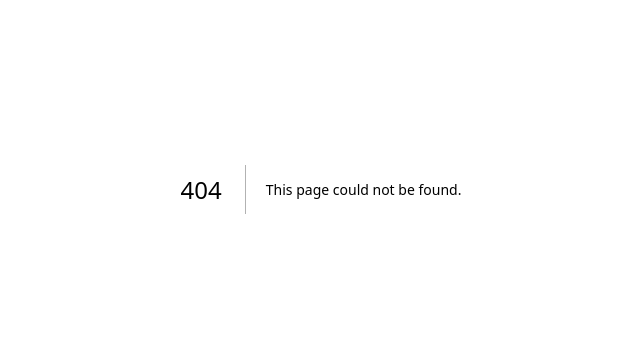
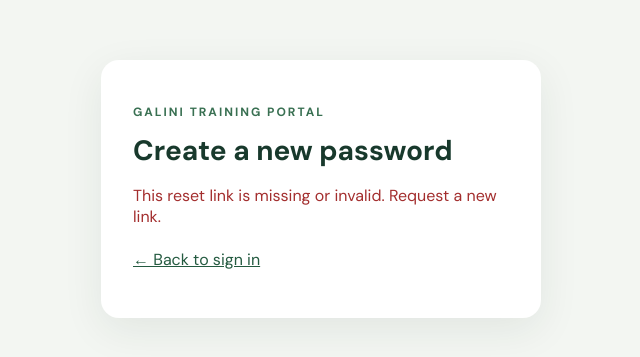
Before and after one commit to bishalmortuza-HN/galini-training-portal, a Next.js app: page /reset-password in a window 1280 px wide. Before the commit this address had no page. Shown: the part 211-568 px from the top of the page, without its empty margins (319-959 px from the left). Built offline with nearby package versions, Linux system fonts and the light colour scheme.

Commit message:
Add secure email-based password reset flow

```diff
--- /dev/null
+++ b/app/reset-password/page.tsx
@@ -0,0 +1,42 @@
+"use client";
+import { FormEvent, useEffect, useState } from "react";
+
+export default function ResetPasswordPage() {
+  const [token, setToken] = useState("");
+  const [password, setPassword] = useState("");
+  const [confirm, setConfirm] = useState("");
+  const [message, setMessage] = useState("");
+  const [error, setError] = useState("");
+  const [busy, setBusy] = useState(false);
+  useEffect(() => { setToken(new URLSearchParams(window.location.search).get("token") || ""); }, []);
+  async function submit(event: FormEvent) {
+    event.preventDefault(); setMessage(""); setError("");
+    if (password !== confirm) { setError("The passwords do not match."); return; }
+    setBusy(true);
+    try {
+      const response = await fetch("/api/auth/password-reset/confirm", { method: "POST", headers: { "Content-Type": "application/json" }, body: JSON.stringify({ token, password }) });
+      const data = await response.json().catch(() => ({}));
+      if (!response.ok) throw new Error(data.error || "Could not reset the password.");
+      setMessage(data.message || "Password reset successful.");
+    } catch (e: any) { setError(e.message || "Reset failed."); }
+    finally { setBusy(false); }
+  }
+  return <main style={{ minHeight: "100vh", display: "grid", placeItems: "center", padding: 24, background: "#f3f6f2" }}>
+    <section style={{ width: "100%", maxWidth: 440, background: "#fff", padding: 32, borderRadius: 18, boxShadow: "0 12px 40px rgba(20,50,35,.08)" }}>
+      <p style={{ color: "#397052", fontWeight: 700, letterSpacing: 2, fontSize: 12 }}>GALINI TRAINING PORTAL</p>
+      <h1 style={{ color: "#18392c", fontSize: 28, margin: "12px 0" }}>Create a new password</h1>
+      {!token ? <p role="alert" style={{ color: "#a32e2e" }}>This reset link is missing or invalid. Request a new link.</p> : <form onSubmit={submit} style={{ display: "grid", gap: 14, marginTop: 24 }}>
+        <label style={{ display: "grid", gap: 7, color: "#243c30", fontWeight: 600 }}>New password
+          <input type="password" required minLength={10} maxLength={128} value={password} onChange={e => setPassword(e.target.value)} autoComplete="new-password" style={{ padding: 12, border: "1px solid #cbd8ce", borderRadius: 9, font: "inherit" }} />
+        </label>
+        <label style={{ display: "grid", gap: 7, color: "#243c30", fontWeight: 600 }}>Confirm new password
+          <input type="password" required minLength={10} maxLength={128} value={confirm} onChange={e => setConfirm(e.target.value)} autoComplete="new-password" style={{ padding: 12, border: "1px solid #cbd8ce", borderRadius: 9, font: "inherit" }} />
+        </label>
+        <button disabled={busy} style={{ padding: 13, border: 0, borderRadius: 9, color: "white", background: "#214f3c", fontWeight: 700, cursor: "pointer" }}>{busy ? "Updating…" : "Reset password"}</button>
+      </form>}
+      {message && <p role="status" style={{ marginTop: 18, color: "#21613f" }}>{message}</p>}
+      {error && <p role="alert" style={{ marginTop: 18, color: "#a32e2e" }}>{error}</p>}
+      <p style={{ marginTop: 22 }}><a href="/" style={{ color: "#245a40" }}>← Back to sign in</a></p>
+    </section>
+  </main>;
+}
```
